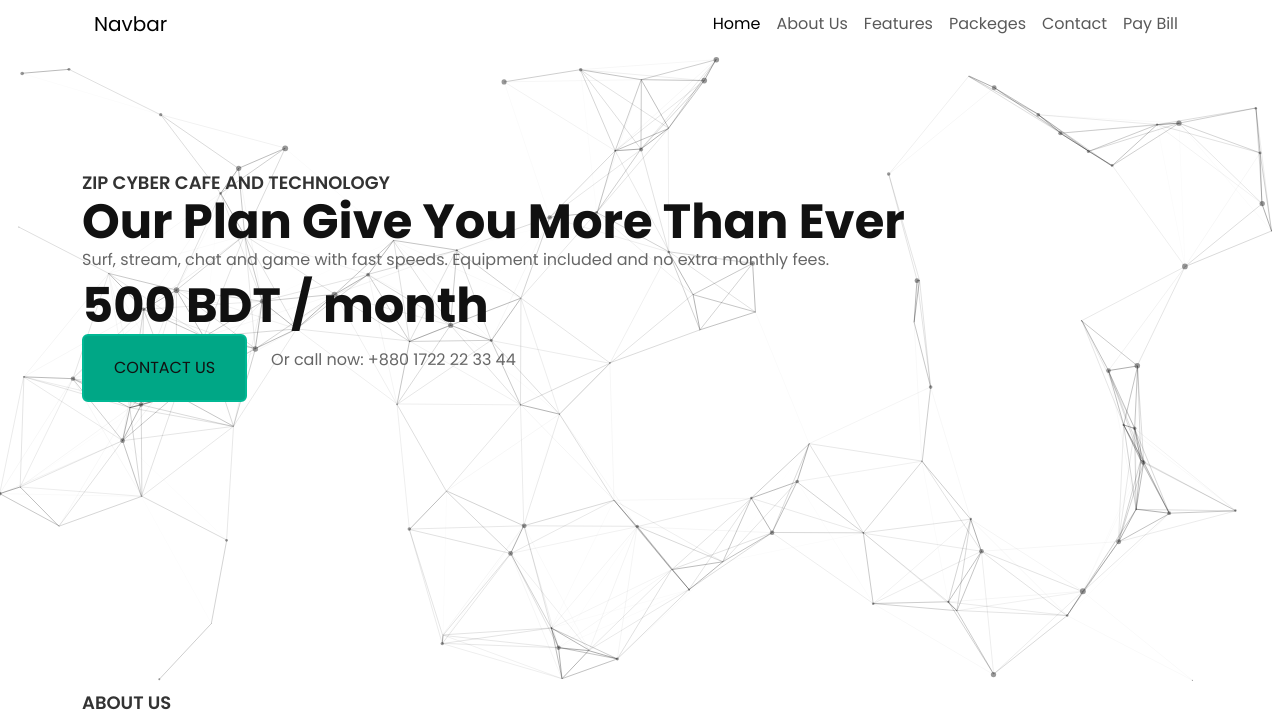
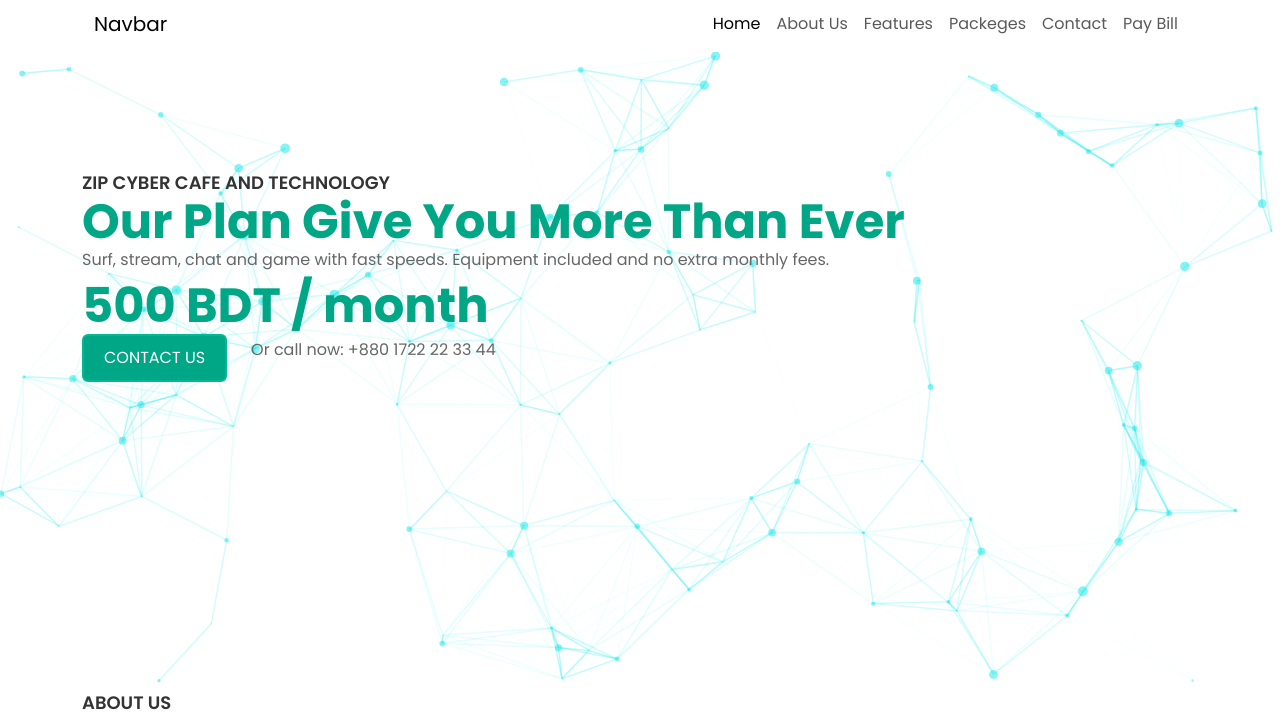
Before and after one commit to stay-close/isp, a plain HTML site: page index.html in a window 1280 px wide. Shown: the part 53-770 px from the top of the page. Drawn offline with nearby package versions, Linux system fonts and the light colour scheme; animation ran at ten frames a second.

Commit message:
partical js color changed

```diff
--- a/css/styles.css
+++ b/css/styles.css
@@ -40,7 +40,7 @@ html {
 
 h1 {
   font-size: var(--h1_font_size);
-  color: var(--heading_text_clr);
+  color: var(--theme_clr);
   line-height: var(--h1_line_h);
   font-weight: var(--font_bold);
 }
@@ -75,11 +75,17 @@ h4 {
   font-weight: var(--font_sbold);
 }
 a.btn {
-  padding: 20px 30px;
+  padding: 10px 20px;
   text-transform: uppercase;
   border: var(--border);
   background: var(--theme_clr);
-  color: var(--heading_text_clr);
+  color: #fff;
+  transition: all 0.3s ease-in-out;
+}
+a.btn:hover {
+  background: transparent;
+  border: var(--border);
+  color: var(--theme_clr);
 }
 span.company_name {
   color: var(--theme_clr);
--- a/js/app.js
+++ b/js/app.js
@@ -12,13 +12,13 @@ particlesJS('particles-js',
         }
       },
       "color": {
-        "value": "#333333"
+        "value": "#13e8e9"
       },
       "shape": {
         "type": "circle",
         "stroke": {
           "width": 0,
-          "color": "#000000"
+          "color": "#13e8e9"
         },
         "polygon": {
           "nb_sides": 4
@@ -40,7 +40,7 @@ particlesJS('particles-js',
         }
       },
       "size": {
-        "value": 3,
+        "value": 5,
         "random": true,
         "anim": {
           "enable": false,
@@ -52,9 +52,9 @@ particlesJS('particles-js',
       "line_linked": {
         "enable": true,
         "distance": 150,
-        "color": "#000000",
+        "color": "#13e8e9",
         "opacity": 0.4,
-        "width": 1
+        "width": 1.5
       },
       "move": {
         "enable": true,
```
Also changed, not shown: js/particles.min.js.
